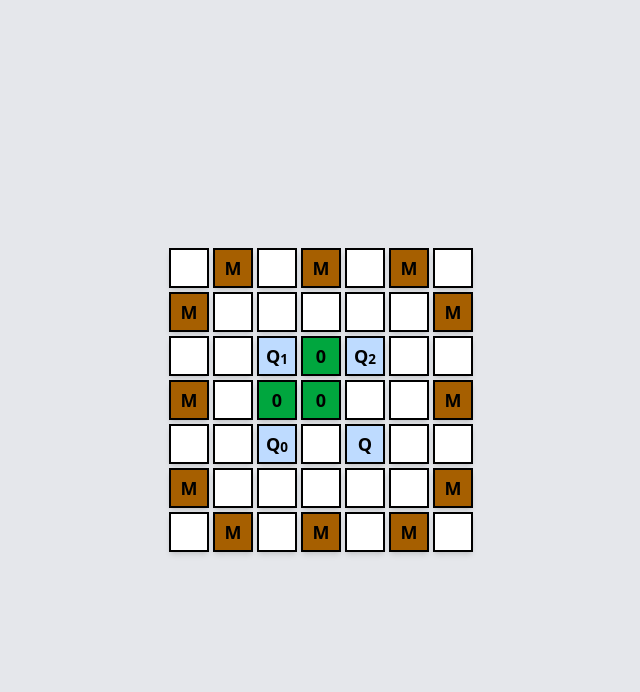
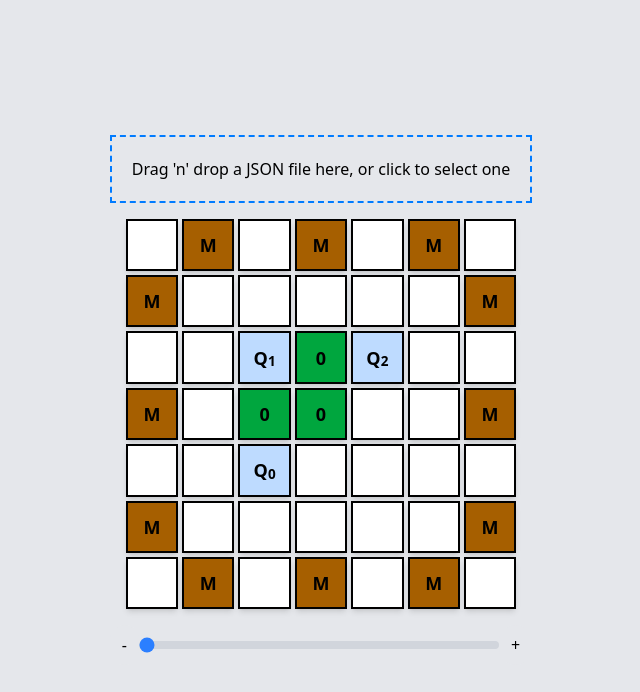
Before and after one commit to qqq-wisc/wisq-visualizer, a React (Vite) app: page / in a window 1280 px wide. Shown: the top 692 px of the page, without its empty margins (319-959 px from the left). Built offline with nearby package versions, Linux system fonts and the light colour scheme.

Commit message:
created the ability to move between layers

```diff
--- a/src/App.tsx
+++ b/src/App.tsx
@@ -1,57 +1,135 @@
-import { useEffect, useState } from 'react'
-import './App.css'
-import QubitGrid from './components/QubitGrid'
-import { TileLayout } from './types/TileLayout'
-import { tileLayoutFromRouting } from './utils/TileLayoutParser';
-import { MappingAndRouting } from './types/MappingAndRouting';
+import { useEffect, useState } from "react";
+import "./App.css";
+import QubitGrid from "./components/QubitGrid";
+import { TileLayout } from "./types/TileLayout";
+import { tileLayoutFromRouting } from "./utils/TileLayoutParser";
+import { MappingAndRouting } from "./types/MappingAndRouting";
+import DropzoneComponent from "./components/DropzoneComponent";
 
 function App() {
+  // hold the slider state
+  const [layer, setLayer] = useState<number>(0);
+  const [layerMax, setLayerMax] = useState<number>(0);
+  const increment = () => {
+    const newLayer = Math.min(layer + 1, layerMax);
+    setLayer(newLayer);
+    mappingAndRouting != null
+      ? setLayout(
+          tileLayoutFromRouting(
+            mappingAndRouting.steps[newLayer],
+            mappingAndRouting.arch,
+            mappingAndRouting.map
+          )
+        )
+      : null;
+  }; // Prevent going over max
+  const decrement = () => {
+    const newLayer = Math.max(layer - 1, 0);
+    setLayer(newLayer);
+    mappingAndRouting != null
+      ? setLayout(
+          tileLayoutFromRouting(
+            mappingAndRouting.steps[newLayer],
+            mappingAndRouting.arch,
+            mappingAndRouting.map
+          )
+        )
+      : null;
+  }; // Prevent going below min
 
-  // Handle the async json parsing
+  // hold the async json parsing
   const [loading, setLoading] = useState<boolean>(true);
   const [error, setError] = useState<Error | null>(null);
 
   // hold the routing variables
-  const [mappingAndRouting, setMappingAndRouting] = useState<MappingAndRouting | null>(null);
+  const [mappingAndRouting, setMappingAndRouting] =
+    useState<MappingAndRouting | null>(null);
   const [layout, setLayout] = useState<TileLayout>(
     mappingAndRouting != null
-    ? tileLayoutFromRouting(mappingAndRouting.steps[0], mappingAndRouting.arch, mappingAndRouting.map)
-    : new TileLayout(5, 5)
+      ? tileLayoutFromRouting(
+          mappingAndRouting.steps[0],
+          mappingAndRouting.arch,
+          mappingAndRouting.map
+        )
+      : new TileLayout(5, 5)
   );
 
   // resolve the mapping and routing promise
   useEffect(() => {
     fetch("src/assets/out.json")
-      .then(response => response.json() as Promise<MappingAndRouting>)
+      .then((response) => response.json() as Promise<MappingAndRouting>)
       .then((result) => {
-        setMappingAndRouting(result);
-        setLayout(tileLayoutFromRouting(result.steps[0], result.arch, result.map))
+        handleMappingAndRoutingUpdate(result);
         setLoading(false);
       })
       .catch((err) => {
         setError(err);
         setLoading(false);
         console.log("no");
-      })
+      });
   }, []);
+
+  const handleMappingAndRoutingUpdate = (result: MappingAndRouting) => {
+    setMappingAndRouting(result);
+    setLayout(tileLayoutFromRouting(result.steps[0], result.arch, result.map));
+    setLayerMax(result.steps.length - 1);
+  };
 
   return (
     <>
-    <div className="flex justify-center items-center min-h-screen bg-gray-200">
-      <div className='rows-3'>
-        <div>
-        {
-          loading
-          ? <p>Loading ...</p>
-          : error
-            ? <p>Error: {error.message} </p>
-            : <QubitGrid layout={layout} />
-        }
+      <div className="flex justify-center items-center min-h-screen bg-gray-200">
+        <div className="items-center rows-3">
+          <DropzoneComponent onUpload={handleMappingAndRoutingUpdate} />
+          <div>
+            {loading ? (
+              <p>Loading ...</p>
+            ) : error ? (
+              <p>Error: {error.message} </p>
+            ) : (
+              <QubitGrid layout={layout} />
+            )}
+          </div>
+          <div className="flex items-center columns-3">
+            {/* Increment */}
+            <button
+              onClick={decrement}
+              className="px-3 py-2 bg-gray-200 rounded-full hover:bg-gray-300 active:scale-95 transition"
+            >
+              -
+            </button>
+            {/* Slider */}
+            <input
+              type="range"
+              min="0"
+              max={layerMax}
+              value={layer}
+              onChange={(e) => {
+                const newLayer = Number(e.target.value);
+                setLayer(newLayer);
+                mappingAndRouting != null
+                  ? setLayout(
+                      tileLayoutFromRouting(
+                        mappingAndRouting.steps[newLayer],
+                        mappingAndRouting.arch,
+                        mappingAndRouting.map
+                      )
+                    )
+                  : null;
+              }}
+              className="flex-1 h-2 bg-gray-300 rounded-lg appearance-none cursor-pointer accent-blue-500"
+            />
+            {/* Decrement */}
+            <button
+              onClick={increment}
+              className="px-3 py-2 bg-gray-200 rounded-full hover:bg-gray-300 active:scale-95 transition"
+            >
+              +
+            </button>
+          </div>
         </div>
       </div>
-    </div>
     </>
-  )
+  );
 }
 
-export default App
+export default App;
--- /dev/null
+++ b/src/components/DropzoneComponent.tsx
@@ -0,0 +1,58 @@
+import React, { useCallback } from "react";
+import { useDropzone } from "react-dropzone";
+import { MappingAndRouting } from "../types/MappingAndRouting";
+
+interface DropzoneProperties {
+  onUpload: (mappingAndRouting: MappingAndRouting) => void;
+}
+
+// This hook is almost all AI, I just wanted an out of the box solution
+const DropzoneComponent: React.FC<DropzoneProperties> = ({ onUpload }) => {
+  const onDrop = useCallback((acceptedFiles: File[]) => {
+    // Process the uploaded file
+    acceptedFiles.forEach((file) => {
+      const reader = new FileReader();
+
+      reader.onabort = () => console.log("File reading was aborted");
+      reader.onerror = () => console.log("File reading failed");
+
+      reader.onload = () => {
+        // Parse the file content as JSON
+        const fileContent = reader.result as string;
+        try {
+          const jsonData: MappingAndRouting = JSON.parse(fileContent);
+
+          onUpload(jsonData);
+        } catch (error) {
+          console.error("Error parsing JSON:", error);
+        }
+      };
+
+      // Read the file as text
+      reader.readAsText(file);
+    });
+  }, []);
+
+  const { getRootProps, getInputProps } = useDropzone({
+    onDrop,
+    accept: {
+      "application/json": [".json"], // Only accept JSON files
+    },
+  });
+
+  return (
+    <div
+      {...getRootProps()}
+      style={{
+        border: "2px dashed #007bff",
+        padding: "20px",
+        textAlign: "center",
+      }}
+    >
+      <input {...getInputProps()} />
+      <p>Drag 'n' drop a JSON file here, or click to select one</p>
+    </div>
+  );
+};
+
+export default DropzoneComponent;
--- a/src/components/TileElement.tsx
+++ b/src/components/TileElement.tsx
@@ -2,21 +2,21 @@ import React from "react";
 import { Tile, TileTypes } from "../types/TileLayout";
 
 interface TileProperties {
-    tile: Tile,
-    key: number
+  tile: Tile;
+  key: number;
 }
 
 function tileToColor(tile: Tile): string {
-    switch(tile.type) {
-        case(TileTypes.Empty):
+  switch (tile.type) {
+    case TileTypes.Empty:
       return "bg-white";
-        case(TileTypes.Qubit):
+    case TileTypes.Qubit:
       return "bg-blue-200";
-        case(TileTypes.Magic):
+    case TileTypes.Magic:
       return "bg-yellow-700";
-        case(TileTypes.CX):
+    case TileTypes.CX:
       return "bg-green-600";
-        case(TileTypes.T):
+    case TileTypes.T:
       return "bg-yellow-500";
     default:
       return "bg-white";
@@ -24,16 +24,24 @@ function tileToColor(tile: Tile): string {
 }
 
 function tileToName(tile: Tile): React.JSX.Element {
-    switch(tile.type) {
-        case(TileTypes.Empty):
+  switch (tile.type) {
+    case TileTypes.Empty:
       return <></>;
-        case(TileTypes.Qubit):
-            return <>Q<sub>{tile.id ?? ""}</sub></>;
-        case(TileTypes.Magic):
-            return <>M<sub>{tile.id ?? ""}</sub></>;
-        case(TileTypes.CX):
+    case TileTypes.Qubit:
+      return (
+        <>
+          Q<sub>{tile.id ?? ""}</sub>
+        </>
+      );
+    case TileTypes.Magic:
+      return (
+        <>
+          M<sub>{tile.id ?? ""}</sub>
+        </>
+      );
+    case TileTypes.CX:
       return <>{tile.id}</>;
-        case(TileTypes.T):
+    case TileTypes.T:
       return <>{tile.id}</>;
     default:
       return <></>;
@@ -45,14 +53,14 @@ const TileElement: React.FC<TileProperties> = ({ tile, key }) => {
     <>
       <div
         key={key}
-            className= {`flex items-center justify-center w-10 h-10
+        className={`flex items-center justify-center w-full aspect-square
                 ${tileToColor(tile)}
                 text-black text-lg font-bold shadow-md border-2 border-black`}
       >
         {tileToName(tile)}
       </div>
     </>
-    )
+  );
 };
 
 export default TileElement;
--- a/src/utils/TileLayoutParser.ts
+++ b/src/utils/TileLayoutParser.ts
@@ -2,11 +2,15 @@ import { Routing, Architecture, Mapping } from "../types/MappingAndRouting";
 import { TileLayout, Tile, TileTypes } from "../types/TileLayout";
 
 interface coordinates {
-    x: number,
-    y: number,
+  x: number;
+  y: number;
 }
 
-export function tileLayoutFromRouting(routing: Routing[], arch: Architecture, map: Mapping): TileLayout {
+export function tileLayoutFromRouting(
+  routing: Routing[],
+  arch: Architecture,
+  map: Mapping
+): TileLayout {
   let layout: TileLayout = new TileLayout(arch.width, arch.height);
 
   // generates the base from the mapping and architecture
@@ -15,9 +19,9 @@ export function tileLayoutFromRouting(routing: Routing[], arch: Architecture, ma
   // generate routing
   for (const route of routing) {
     for (const pathLoc of route.path) {
-            const {x, y} = locaitonToCoordinate(pathLoc, arch);
+      const { x, y } = locaitonToCoordinate(pathLoc, arch);
       let tileType: TileTypes = TileTypes.Empty;
-            switch(route.op) {
+      switch (route.op) {
         case "cx":
           tileType = TileTypes.CX;
           break;
@@ -30,7 +34,7 @@ export function tileLayoutFromRouting(routing: Routing[], arch: Architecture, ma
         default:
           break;
       }
-            const pathTile: Tile = {type: tileType, id: route.id};
+      const pathTile: Tile = { type: tileType, id: route.id };
       layout.setTile(x, y, pathTile);
     }
   }
@@ -38,14 +42,19 @@ export function tileLayoutFromRouting(routing: Routing[], arch: Architecture, ma
   return layout;
 }
 
-function generateBase(layout: TileLayout, arch: Architecture, map: Mapping): void {
-
+function generateBase(
+  layout: TileLayout,
+  arch: Architecture,
+  map: Mapping
+): void {
+  /*
     // Fill in qubits from architecture
     for (const qubitLoc of arch.alg_qubits) {
         const {x, y} = locaitonToCoordinate(qubitLoc, arch);
         const qubitTile: Tile = {type: TileTypes.Qubit, id: null}
         layout.setTile(x, y, qubitTile);
     }
+    */
 
   /*
     The problem is that the locations in architecture are the values of keys in the mapping
@@ -53,21 +62,24 @@ function generateBase(layout: TileLayout, arch: Architecture, map: Mapping): voi
     This rewrites qubits to ensure that the used qubits contain their id for subscripting
     */
   for (const key in map) {
-        const {x, y} = locaitonToCoordinate(map[key], arch);
-        const qubitTile: Tile = {type: TileTypes.Qubit, id: Number(key)} as Tile;
+    const { x, y } = locaitonToCoordinate(map[key], arch);
+    const qubitTile: Tile = { type: TileTypes.Qubit, id: Number(key) } as Tile;
     layout.setTile(x, y, qubitTile);
   }
 
   // Fill in magic states from architecture
   for (const magic_loc of arch.magic_states) {
-        const {x, y} = locaitonToCoordinate(magic_loc, arch);
-        const magicTile: Tile = {type: TileTypes.Magic, id: null}
+    const { x, y } = locaitonToCoordinate(magic_loc, arch);
+    const magicTile: Tile = { type: TileTypes.Magic, id: null };
     layout.setTile(x, y, magicTile);
   }
 }
 
-function locaitonToCoordinate(location: number, arch: Architecture): coordinates {
+function locaitonToCoordinate(
+  location: number,
+  arch: Architecture
+): coordinates {
   const x_cord: number = location % arch.width;
   const y_cord: number = Math.floor(location / arch.width);
-    return ({x: x_cord, y: y_cord} as coordinates);
+  return { x: x_cord, y: y_cord } as coordinates;
 }
```
Also changed, not shown: src/components/Dropzone.tsx (deleted, +0 -12 lines), src/components/QubitGrid.tsx (+5 -2 lines). Lines whose indentation alone changed are shown as unchanged.
